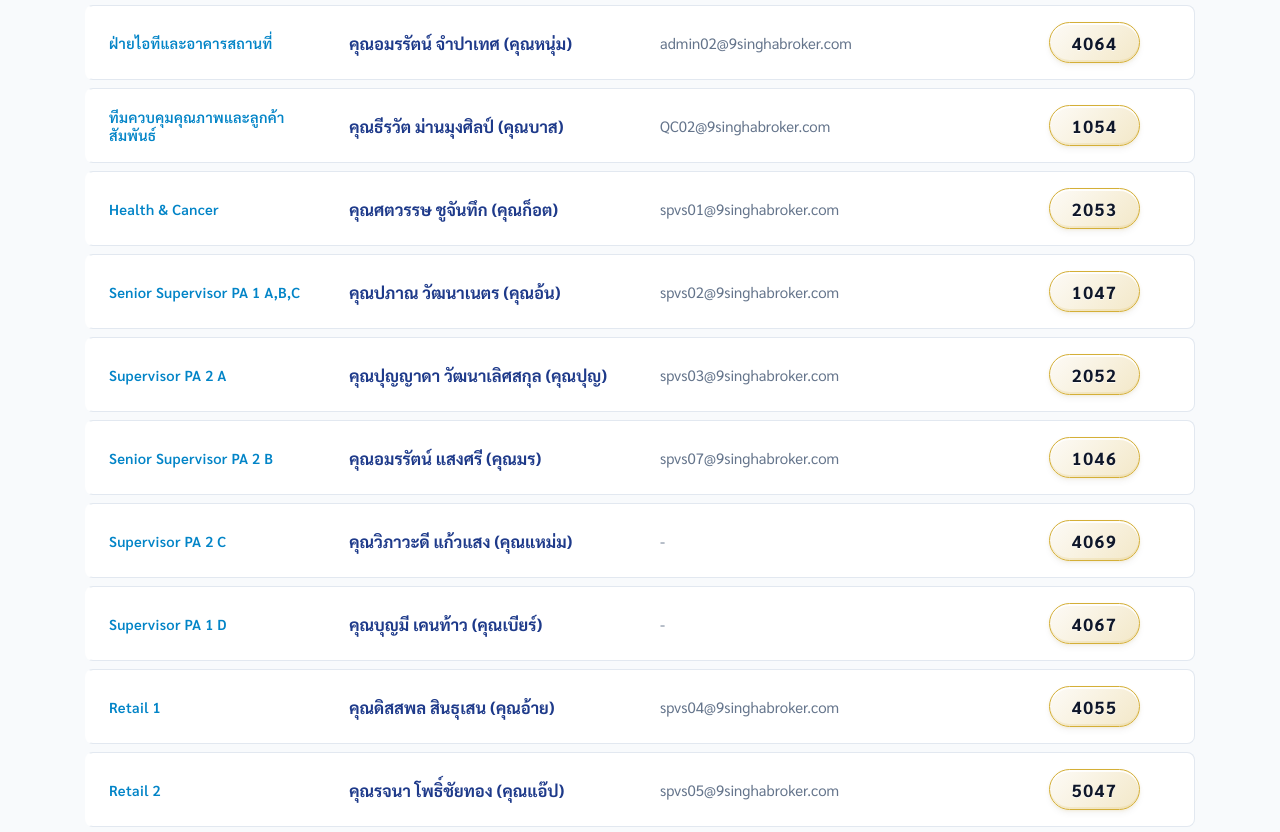
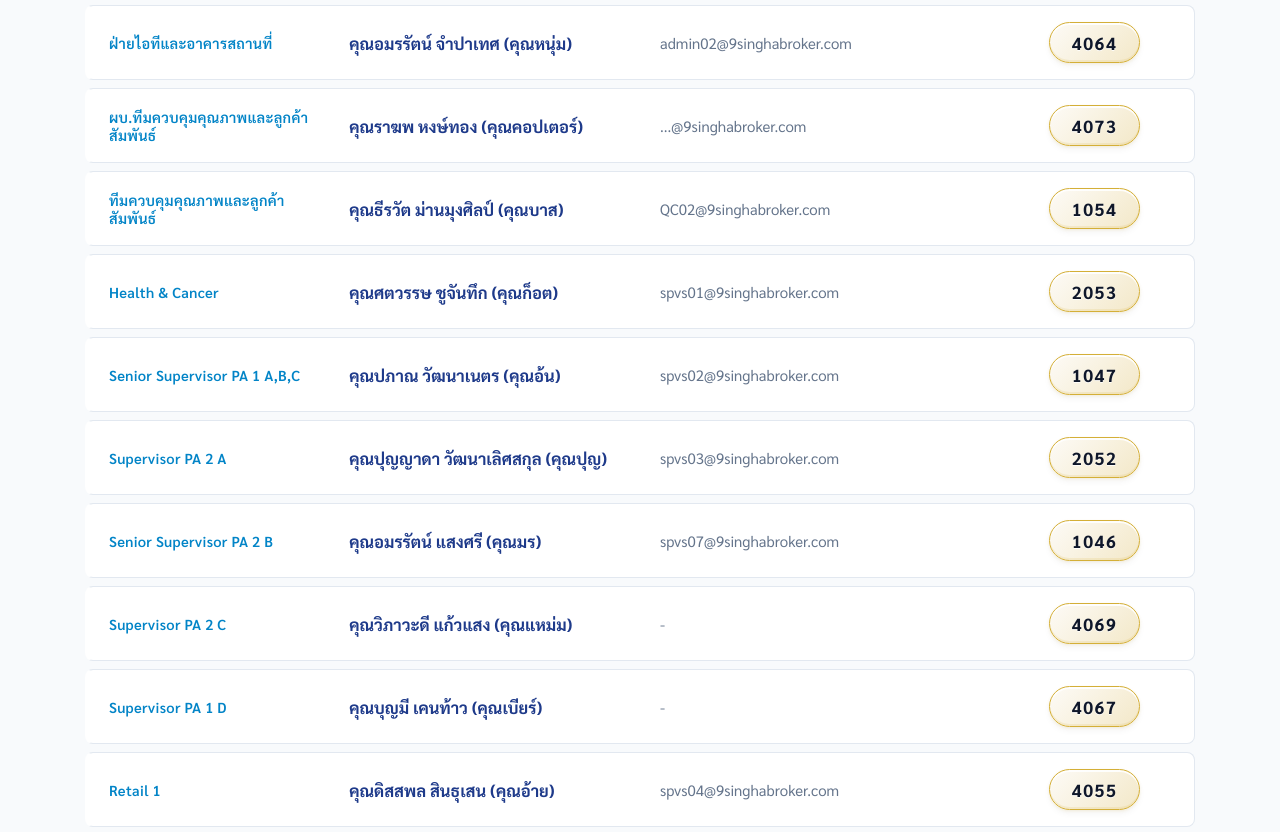
Before and after one commit to ktrp87br89-dot/phonelist, a plain HTML site: page index.html in a window 1280 px wide. Shown: the part 1695-2527 px from the top of the page. Drawn offline with nearby package versions, Linux system fonts and the light colour scheme.

Commit message:
Update index.html

```diff
--- a/index.html
+++ b/index.html
@@ -330,6 +330,7 @@
                 <tr style=""><td>Sec. DMD</td><td>ว่าง (ว่าง)</td><td>-</td><td><span class="phone-badge">2051</span></td><td class="admin-col"><button class="btn btn-edit" onclick="toggleEdit(this)">แก้ไข</button> <button class="btn btn-delete" onclick="deleteRow(this)">ลบ</button></td></tr>
                 <tr style=""><td>ฝึกอบรม</td><td>คุณกัณธราพนธ์ บุญรอด (คุณกรณ์)</td><td>humanresource03@9singhabroker.com</td><td><span class="phone-badge">4063</span></td><td class="admin-col"><button class="btn btn-edit" onclick="toggleEdit(this)">แก้ไข</button> <button class="btn btn-delete" onclick="deleteRow(this)">ลบ</button></td></tr>
                 <tr style=""><td>ฝ่ายไอทีและอาคารสถานที่</td><td>คุณอมรรัตน์ จำปาเทศ (คุณหนุ่ม)</td><td>admin02@9singhabroker.com</td><td><span class="phone-badge">4064</span></td><td class="admin-col"><button class="btn btn-edit" onclick="toggleEdit(this)">แก้ไข</button> <button class="btn btn-delete" onclick="deleteRow(this)">ลบ</button></td></tr>
+                <tr style=""><td>ผบ.ทีมควบคุมคุณภาพและลูกค้าสัมพันธ์</td><td>คุณราฆพ หงษ์ทอง (คุณคอปเตอร์)</td><td>...@9singhabroker.com</td><td><span class="phone-badge">4073</span></td><td class="admin-col"><button class="btn btn-edit" onclick="toggleEdit(this)">แก้ไข</button> <button class="btn btn-delete" onclick="deleteRow(this)">ลบ</button></td></tr>
                 <tr style=""><td>ทีมควบคุมคุณภาพและลูกค้าสัมพันธ์</td><td>คุณธีรวัต ม่านมุงศิลป์ (คุณบาส)</td><td>QC02@9singhabroker.com</td><td><span class="phone-badge">1054</span></td><td class="admin-col"><button class="btn btn-edit" onclick="toggleEdit(this)">แก้ไข</button> <button class="btn btn-delete" onclick="deleteRow(this)">ลบ</button></td></tr>
                 <tr style=""><td>Health &amp; Cancer</td><td>คุณศตวรรษ ชูจันทึก (คุณก็อต)</td><td>spvs01@9singhabroker.com</td><td><span class="phone-badge">2053</span></td><td class="admin-col"><button class="btn btn-edit" onclick="toggleEdit(this)">แก้ไข</button> <button class="btn btn-delete" onclick="deleteRow(this)">ลบ</button></td></tr>
                 <tr><td>Senior Supervisor PA 1 A,B,C</td><td>คุณปภาณ วัฒนาเนตร (คุณอ้น)</td><td>spvs02@9singhabroker.com</td><td><span class="phone-badge">1047</span></td><td class="admin-col"><button class="btn btn-edit" onclick="toggleEdit(this)">แก้ไข</button> <button class="btn btn-delete" onclick="deleteRow(this)">ลบ</button></td></tr>
```
